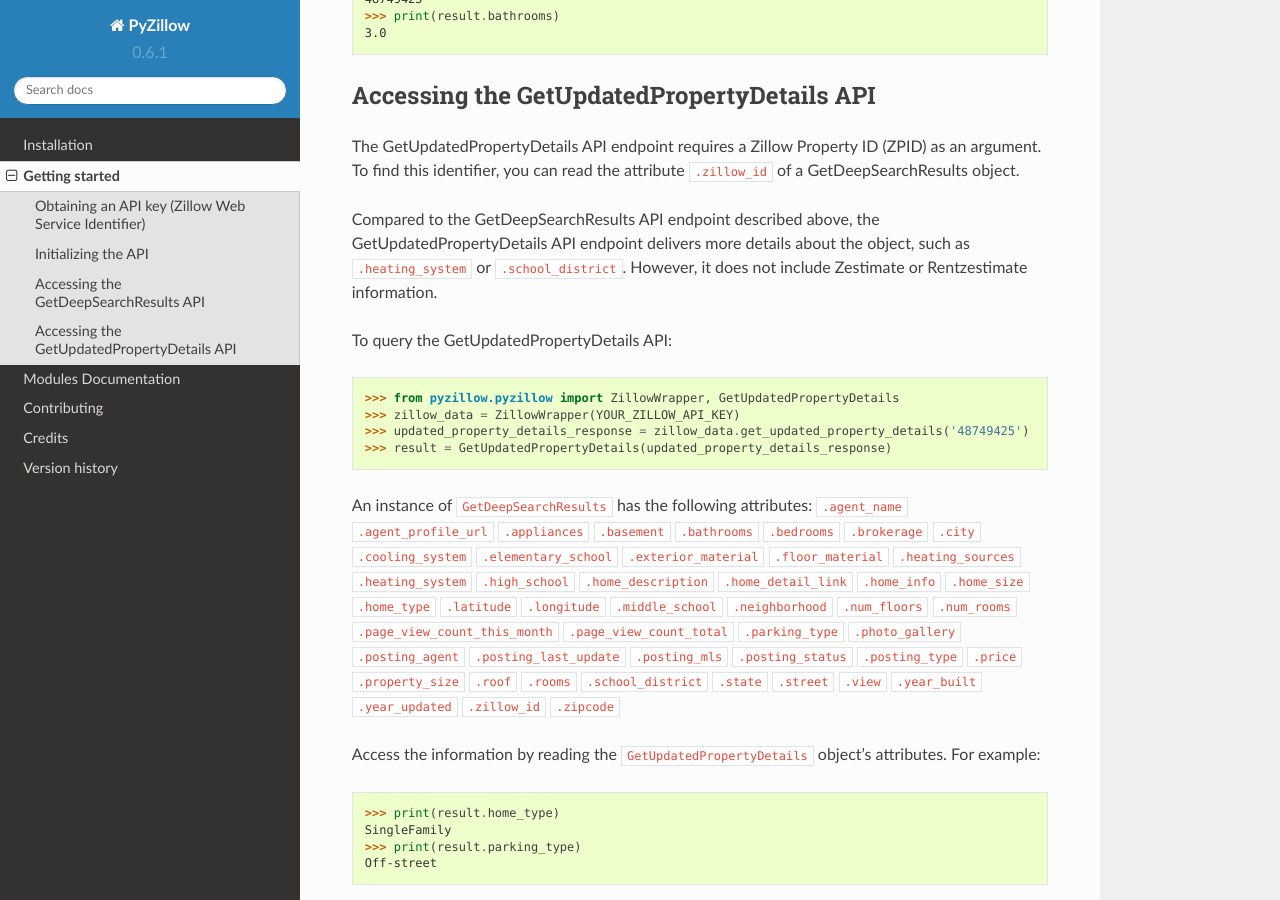
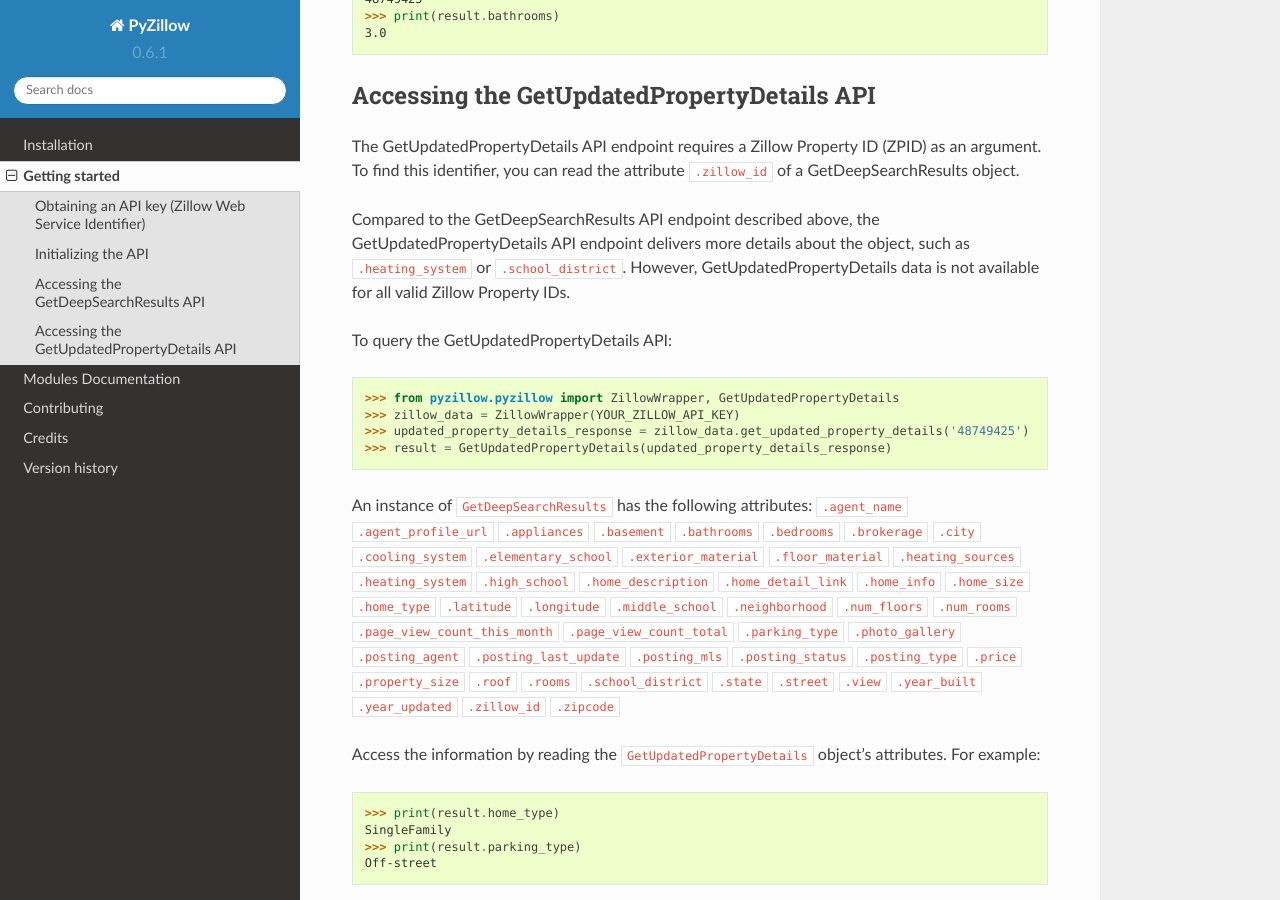
Before and after one commit to hanneshapke/pyzillow, a Sphinx documentation site: the page built from docs/getting_started.rst, in a window 1280 px wide and 900 px high, scrolled down 1227 px. Built offline with Sphinx 7.4.7 and the Read the Docs theme 2.0.0, drawn with Linux system fonts in a browser that asks for light colours.

Commit message:
Updated docs to reflect limitations of GetUpdatedPropertyDetails

```diff
--- a/docs/getting_started.rst
+++ b/docs/getting_started.rst
@@ -74,7 +74,8 @@ Accessing the GetUpdatedPropertyDetails API
 *******************************************
 The GetUpdatedPropertyDetails API endpoint requires a Zillow Property ID (ZPID) as an argument. To find this identifier, you can read the attribute ``.zillow_id`` of a GetDeepSearchResults object.
 
-Compared to the GetDeepSearchResults API endpoint described above, the GetUpdatedPropertyDetails API endpoint delivers more details about the object, such as ``.heating_system`` or ``.school_district``. However, it does not include Zestimate or Rentzestimate information.
+Compared to the GetDeepSearchResults API endpoint described above, the GetUpdatedPropertyDetails API endpoint delivers more details about the object, such as ``.heating_system`` or ``.school_district``.
+However, GetUpdatedPropertyDetails data is not available for all valid Zillow Property IDs.
 
 To query the GetUpdatedPropertyDetails API:
 
```
Also changed, not shown: 1 other file.
